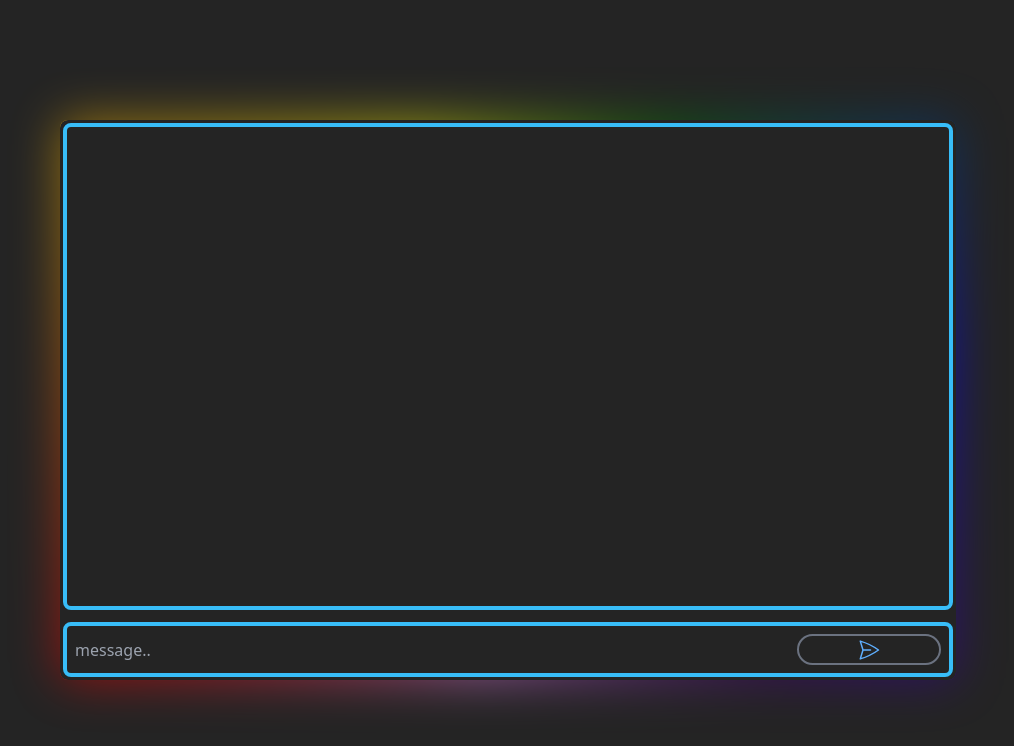
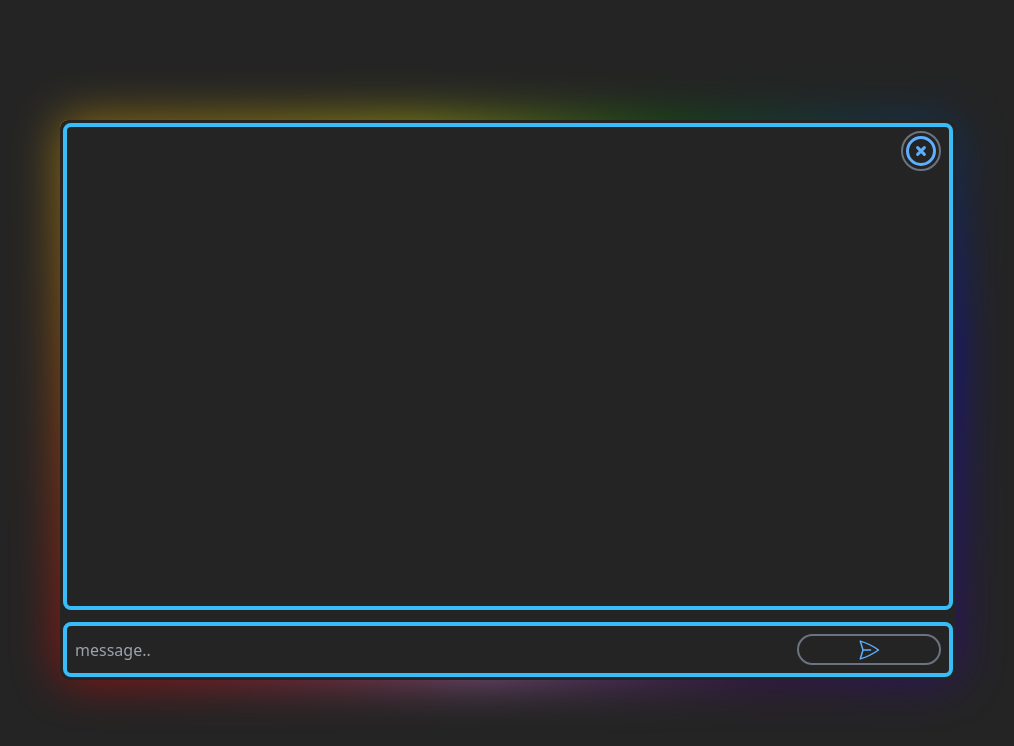
Before and after one commit to GeorgiKaradakov/online_chat_app, a React (Vite) app in the folder frontend/: page /chat_room in a window 1280 px wide. Shown: the top 746 px of the page, without its empty margins (132-1146 px from the left). Built offline with nearby package versions, Linux system fonts and the light colour scheme.

Commit message:
added leave chat button
TODO: make a message component and customize it.

```diff
--- a/frontend/src/assets/svgs.tsx
+++ b/frontend/src/assets/svgs.tsx
@@ -6,9 +6,9 @@ export const send_img = () => {
   );
 }
 
-export const close_img = () => {
+export const close_img = (width) => {
   return (
-    <svg xmlns="http://www.w3.org/2000/svg" fill="none" viewBox="0 0 24 24" stroke-width="1.5" stroke="currentColor" class="size-6">
+    <svg xmlns="http://www.w3.org/2000/svg" fill="none" viewBox="0 0 24 24" stroke-width="2" stroke="currentColor" class={width}>
       <path stroke-linecap="round" stroke-linejoin="round" d="m9.75 9.75 4.5 4.5m0-4.5-4.5 4.5M21 12a9 9 0 1 1-18 0 9 9 0 0 1 18 0Z" />
     </svg>
   );
--- a/frontend/src/pages/Chat.tsx
+++ b/frontend/src/pages/Chat.tsx
@@ -1,22 +1,25 @@
 import Button from "../components/Button";
-import {send_img} from "../assets/svgs.tsx"
+import {close_img, send_img} from "../assets/svgs.tsx"
 
 //TODO: Make different color messages for boys and girls
 
 function Chat(){
   return (
-    <div className="bg-cont h-[90%] w-[90%] md:w-[70%] md:h-[70%]">
-      <div className="p-[3px] w-full h-full bg-[#242424] rounded-lg flex flex-col justify-between">
+      <div className="bg-cont h-[90%] w-[90%] md:w-[70%] md:h-[70%]">
+        <div className="p-[3px] w-full h-full bg-[#242424] rounded-lg flex flex-col justify-between">
+          <div className="h-[90%] w-[100%] border-4 border-sky-400 rounded-lg" id="chat_log">
+            <div className="p-1 pr-2 w-full flex justify-end">
+              <Button img={close_img("size-9")} className="w-[40px] hover:cursor-pointer"/>
+            </div>
+          </div>
 
-        <div className="h-[90%] w-[100%] border-4 border-sky-400 rounded-lg" id="chat_log"></div>
+          <div className="p-2 h-[8%] w-[100%] flex border-4 border-sky-400 rounded-lg md:mt-3 md:h-1/6 lg:h-[10%]">
+            <input className="h-full w-5/6 bg-transparent text-white focus:outline-none focus:ring-0 focus:border-transparent" type="text" name="msg_cont" placeholder="message.."/>
+            <Button img={send_img()} className="h-full w-1/6 hover:cursor-pointer"/>
+          </div>
 
-        <div className="p-2 h-[8%] w-[100%] flex border-4 border-sky-400 rounded-lg md:mt-3 md:h-1/6 lg:h-[10%]">
-          <input className="h-full w-5/6 bg-transparent text-white focus:outline-none focus:ring-0 focus:border-transparent" type="text" name="msg_cont" placeholder="message.."/>
-          <Button img={send_img()} className="h-full w-1/6"/>
         </div>
-
       </div>
-    </div>
   );
 }
 
```
